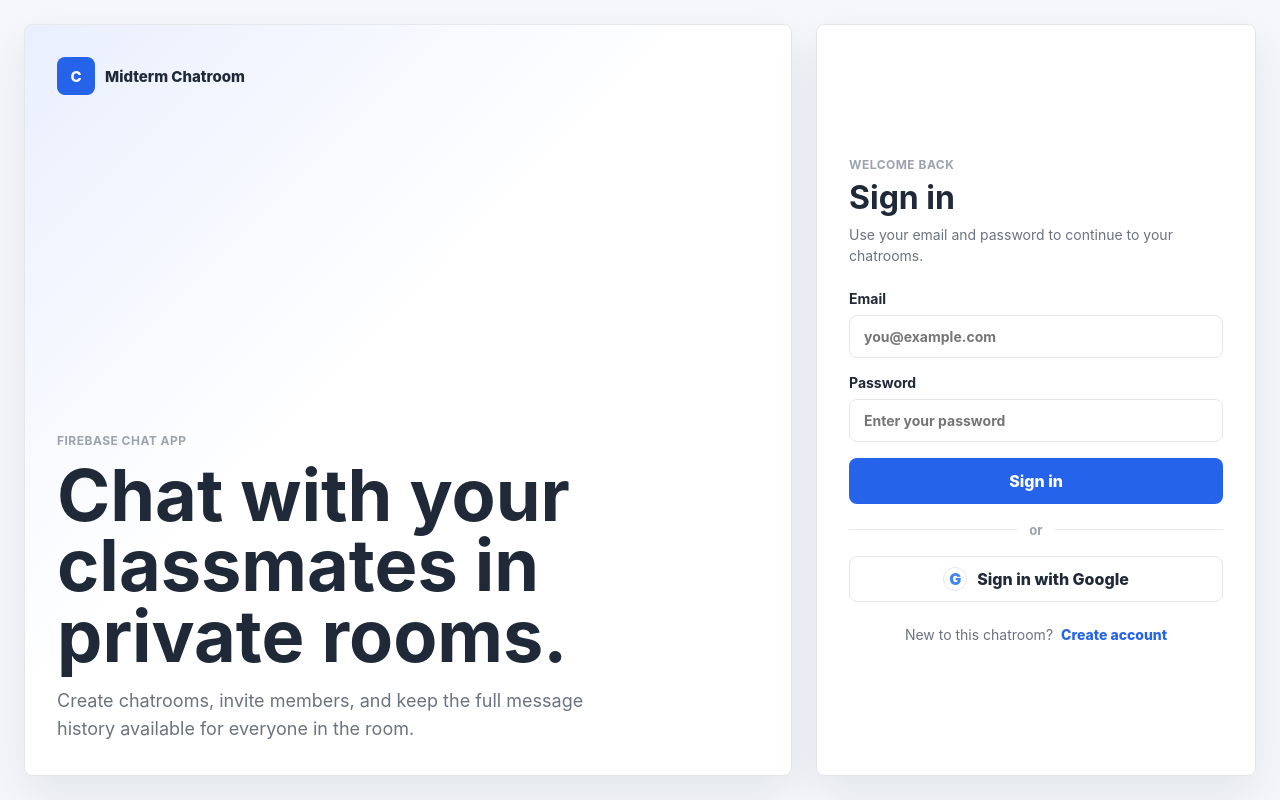
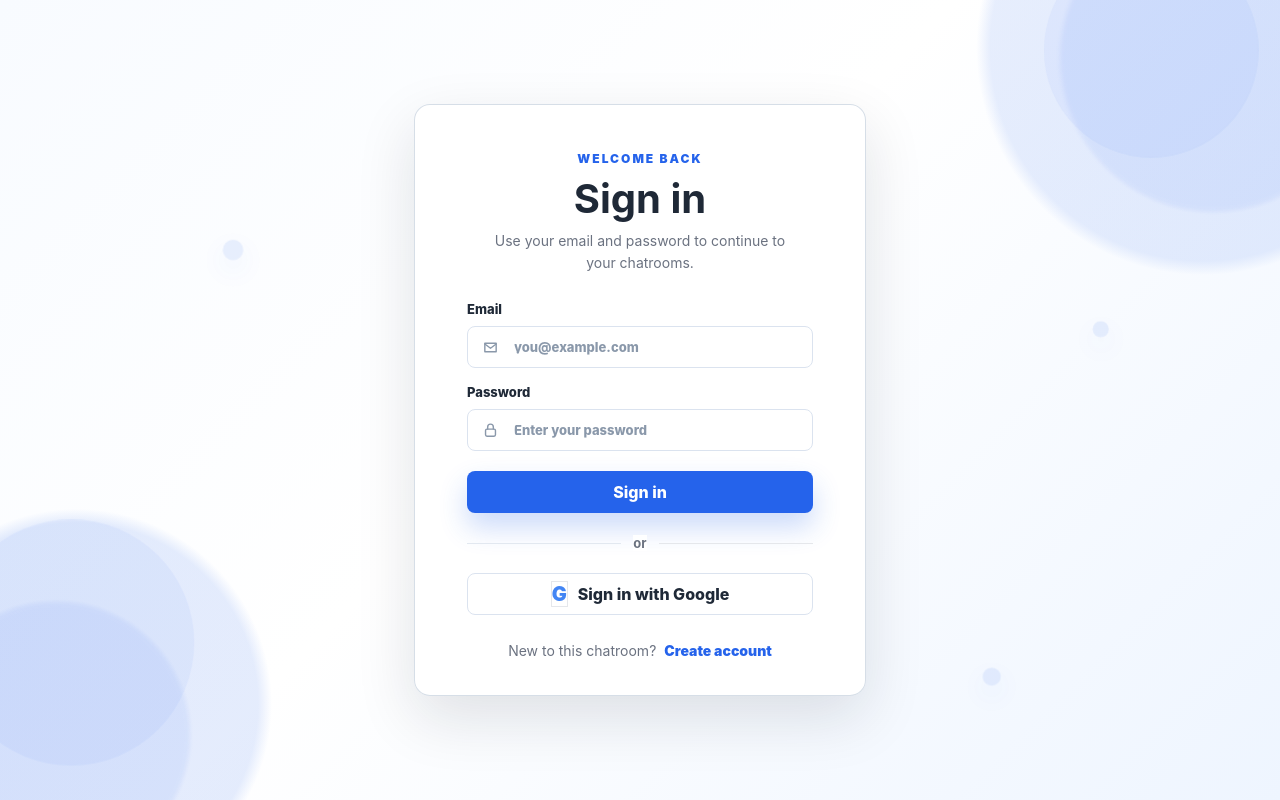
Before and after one commit to CharlieJJ0115/ChatRoom, a React (Vite) app: page / in a window 1280 px wide. Built offline with nearby package versions, Linux system fonts and the light colour scheme; no server answers.

Commit message:
login page UI

```diff
--- a/src/App.jsx
+++ b/src/App.jsx
@@ -22,21 +22,11 @@ function App() {
 
   return (
     <main className="auth-page">
-      <section className="auth-hero">
-        <div className="auth-brand">
-          <span className="brand-mark">C</span>
-          <span>Midterm Chatroom</span>
-        </div>
-
-        <div className="auth-copy">
-          <p className="eyebrow">Firebase Chat App</p>
-          <h1>Chat with your classmates in private rooms.</h1>
-          <p>
-            Create chatrooms, invite members, and keep the full message history
-            available for everyone in the room.
-          </p>
-        </div>
-      </section>
+      <span className="auth-background-orb auth-orb-large-top" aria-hidden="true" />
+      <span className="auth-background-orb auth-orb-large-bottom" aria-hidden="true" />
+      <span className="auth-background-dot auth-dot-left" aria-hidden="true" />
+      <span className="auth-background-dot auth-dot-right" aria-hidden="true" />
+      <span className="auth-background-dot auth-dot-bottom" aria-hidden="true" />
 
       <section className="auth-card">
         {isLogin ? <LoginPage /> : <RegisterPage />}
--- a/src/index.css
+++ b/src/index.css
@@ -3070,3 +3070,366 @@ h3 {
     gap: 4px;
   }
 }
+
+/* Auth redesign overrides */
+.auth-page {
+  position: relative;
+  display: grid;
+  width: 100%;
+  min-height: 100vh;
+  height: auto;
+  grid-template-columns: 1fr;
+  grid-template-rows: 1fr;
+  gap: 0;
+  place-items: center;
+  overflow: hidden;
+  padding: 24px;
+  background:
+    radial-gradient(circle at 6% 88%, rgba(37, 99, 235, 0.12) 0 13%, transparent 14%),
+    radial-gradient(circle at 94% 6%, rgba(37, 99, 235, 0.11) 0 15%, transparent 16%),
+    linear-gradient(135deg, #f8fbff 0%, #ffffff 46%, #eef5ff 100%);
+}
+
+.auth-page::before,
+.auth-page::after {
+  position: absolute;
+  content: "";
+  pointer-events: none;
+  border-radius: 999px;
+  background: rgba(37, 99, 235, 0.08);
+  filter: blur(2px);
+  animation: authFloat 14s ease-in-out infinite;
+}
+
+.auth-page::before {
+  width: 260px;
+  height: 260px;
+  left: -90px;
+  bottom: -80px;
+}
+
+.auth-page::after {
+  width: 300px;
+  height: 300px;
+  top: -80px;
+  right: -70px;
+  animation-delay: -4s;
+}
+
+.auth-background-orb,
+.auth-background-dot {
+  position: absolute;
+  pointer-events: none;
+  border-radius: 999px;
+  background: rgba(37, 99, 235, 0.18);
+  animation: authFloat 11s ease-in-out infinite, authPulse 7s ease-in-out infinite;
+}
+
+.auth-background-orb {
+  opacity: 0.55;
+}
+
+.auth-orb-large-top {
+  width: 210px;
+  height: 210px;
+  top: -42px;
+  right: 3%;
+  background: rgba(37, 99, 235, 0.07);
+  animation-duration: 16s;
+}
+
+.auth-orb-large-bottom {
+  width: 240px;
+  height: 240px;
+  left: -64px;
+  bottom: 3%;
+  background: rgba(37, 99, 235, 0.08);
+  animation-delay: -6s;
+  animation-duration: 18s;
+}
+
+.auth-background-dot {
+  width: 20px;
+  height: 20px;
+  box-shadow: 0 10px 28px rgba(37, 99, 235, 0.16);
+}
+
+.auth-dot-left {
+  top: 32%;
+  left: 16%;
+}
+
+.auth-dot-right {
+  top: 41%;
+  right: 14%;
+  width: 16px;
+  height: 16px;
+  animation-delay: -3s;
+}
+
+.auth-dot-bottom {
+  right: 22%;
+  bottom: 14%;
+  width: 18px;
+  height: 18px;
+  animation-delay: -7s;
+}
+
+.auth-card {
+  position: relative;
+  z-index: 1;
+  display: flex;
+  width: min(100%, 452px);
+  min-height: auto;
+  align-self: center;
+  flex-direction: column;
+  justify-self: center;
+  justify-content: center;
+  overflow: visible;
+  padding: 46px 52px 34px;
+  border: 1px solid rgba(203, 213, 225, 0.78);
+  border-radius: 16px;
+  background: rgba(255, 255, 255, 0.94);
+  box-shadow: 0 22px 60px rgba(15, 23, 42, 0.12);
+  backdrop-filter: blur(12px);
+}
+
+.auth-form {
+  width: 100%;
+}
+
+.auth-form-header {
+  margin-bottom: 28px;
+  text-align: center;
+}
+
+.auth-form-header .eyebrow {
+  margin: 0;
+  color: var(--accent);
+  font-size: 12px;
+  font-weight: 900;
+  letter-spacing: 2px;
+  text-transform: uppercase;
+}
+
+.auth-form-header h2 {
+  margin: 12px 0 10px;
+  color: var(--text);
+  font-size: 40px;
+  line-height: 1.05;
+}
+
+.auth-form-header p:last-child {
+  max-width: 300px;
+  margin: 0 auto;
+  color: var(--muted);
+  font-size: 14px;
+  line-height: 1.55;
+}
+
+.auth-form form {
+  display: flex;
+  flex-direction: column;
+  gap: 16px;
+}
+
+.field-group {
+  gap: 9px;
+  color: var(--text);
+  font-size: 13px;
+  font-weight: 800;
+}
+
+.auth-input-shell {
+  display: grid;
+  min-height: 42px;
+  grid-template-columns: 22px minmax(0, 1fr);
+  align-items: center;
+  gap: 10px;
+  border: 1px solid #dbe3ef;
+  border-radius: 8px;
+  padding: 0 14px;
+  background: #ffffff;
+  transition: border-color 0.2s ease, box-shadow 0.2s ease;
+}
+
+.auth-input-shell:focus-within {
+  border-color: var(--accent);
+  box-shadow: 0 0 0 3px rgba(37, 99, 235, 0.12);
+}
+
+.auth-input-icon {
+  display: inline-flex;
+  color: #8a98aa;
+}
+
+.auth-input-icon svg {
+  width: 17px;
+  height: 17px;
+  stroke: currentColor;
+  stroke-width: 2;
+  stroke-linecap: round;
+  stroke-linejoin: round;
+}
+
+.auth-input-shell input,
+.auth-input-shell input:focus {
+  width: 100%;
+  min-width: 0;
+  border: 0;
+  outline: none;
+  box-shadow: none;
+  padding: 0;
+  color: var(--text);
+  background: transparent;
+}
+
+.auth-input-shell input::placeholder {
+  color: #8a98aa;
+}
+
+.auth-submit {
+  min-height: 42px;
+  margin-top: 4px;
+  border-radius: 8px;
+  background: var(--accent);
+  box-shadow: 0 14px 28px rgba(37, 99, 235, 0.24);
+  font-size: 16px;
+}
+
+.auth-submit:hover:not(:disabled) {
+  background: var(--accent-strong);
+  box-shadow: 0 16px 30px rgba(29, 78, 216, 0.28);
+}
+
+.auth-submit:focus-visible {
+  outline: 3px solid rgba(37, 99, 235, 0.22);
+  outline-offset: 3px;
+}
+
+.auth-divider {
+  margin: 22px 0;
+}
+
+.auth-divider::before {
+  background: #e2e8f0;
+}
+
+.auth-divider span {
+  color: var(--muted);
+  background: rgba(255, 255, 255, 0.94);
+}
+
+.google-submit {
+  min-height: 42px;
+  border-color: #dbe3ef;
+  border-radius: 8px;
+  color: var(--text);
+  background: #ffffff;
+  font-size: 16px;
+  font-weight: 800;
+  transition: border-color 0.2s ease, background 0.2s ease, transform 0.2s ease;
+}
+
+.google-submit:hover:not(:disabled) {
+  border-color: #bfccdc;
+  background: #f8fafc;
+  transform: translateY(-1px);
+}
+
+.google-submit span {
+  display: inline-flex;
+  width: auto;
+  height: auto;
+  align-items: center;
+  justify-content: center;
+  border-radius: 0;
+  color: #4285f4;
+  background: transparent;
+  font-size: 20px;
+  font-weight: 900;
+}
+
+.auth-switch {
+  flex-wrap: wrap;
+  margin-top: 26px;
+  color: var(--muted);
+  font-size: 14px;
+  line-height: 1.4;
+  text-align: center;
+}
+
+.auth-switch button {
+  color: var(--accent);
+  font-weight: 900;
+}
+
+@keyframes authFloat {
+  0%,
+  100% {
+    transform: translate3d(0, 0, 0) scale(1);
+  }
+
+  50% {
+    transform: translate3d(18px, -16px, 0) scale(1.03);
+  }
+}
+
+@keyframes authPulse {
+  0%,
+  100% {
+    opacity: 0.42;
+  }
+
+  50% {
+    opacity: 0.72;
+  }
+}
+
+@media (max-width: 760px) {
+  .auth-page {
+    min-height: 100dvh;
+    height: auto;
+    grid-template-columns: 1fr;
+    grid-template-rows: 1fr;
+    gap: 0;
+    padding: 16px;
+  }
+
+  .auth-card {
+    width: min(100%, 420px);
+    padding: 34px 24px 26px;
+  }
+
+  .auth-form-header {
+    margin-bottom: 24px;
+  }
+
+  .auth-form-header h2 {
+    font-size: 34px;
+  }
+
+  .auth-form-header p:last-child {
+    max-width: 280px;
+  }
+
+  .auth-orb-large-top {
+    width: 150px;
+    height: 150px;
+    right: -54px;
+  }
+
+  .auth-orb-large-bottom {
+    width: 160px;
+    height: 160px;
+    left: -70px;
+  }
+
+  .auth-dot-left {
+    left: 6%;
+  }
+
+  .auth-dot-right {
+    right: 7%;
+  }
+}
--- a/src/pages/LoginPage.jsx
+++ b/src/pages/LoginPage.jsx
@@ -74,22 +74,38 @@ export default function LoginPage() {
       <form onSubmit={handleSubmit}>
         <label className="field-group">
           <span>Email</span>
+          <div className="auth-input-shell">
+            <span className="auth-input-icon" aria-hidden="true">
+              <svg viewBox="0 0 24 24" fill="none">
+                <path d="M4 6h16v12H4z" />
+                <path d="m4 7 8 6 8-6" />
+              </svg>
+            </span>
             <input
               type="email"
               placeholder="you@example.com"
               ref={emailRef}
               required
             />
+          </div>
         </label>
 
         <label className="field-group">
           <span>Password</span>
+          <div className="auth-input-shell">
+            <span className="auth-input-icon" aria-hidden="true">
+              <svg viewBox="0 0 24 24" fill="none">
+                <rect x="5" y="10" width="14" height="10" rx="2" />
+                <path d="M8 10V7a4 4 0 0 1 8 0v3" />
+              </svg>
+            </span>
             <input
               type="password"
               placeholder="Enter your password"
               ref={passwordRef}
               required
             />
+          </div>
         </label>
 
         <button className="auth-submit" type="submit">
--- a/src/pages/RegisterPage.jsx
+++ b/src/pages/RegisterPage.jsx
@@ -50,22 +50,38 @@ export default function RegisterPage() {
       <form onSubmit={handleSubmit}>
         <label className="field-group">
           <span>Email</span>
+          <div className="auth-input-shell">
+            <span className="auth-input-icon" aria-hidden="true">
+              <svg viewBox="0 0 24 24" fill="none">
+                <path d="M4 6h16v12H4z" />
+                <path d="m4 7 8 6 8-6" />
+              </svg>
+            </span>
             <input
               type="email"
               placeholder="you@example.com"
               ref={emailRef}
               required
             />
+          </div>
         </label>
 
         <label className="field-group">
           <span>Password</span>
+          <div className="auth-input-shell">
+            <span className="auth-input-icon" aria-hidden="true">
+              <svg viewBox="0 0 24 24" fill="none">
+                <rect x="5" y="10" width="14" height="10" rx="2" />
+                <path d="M8 10V7a4 4 0 0 1 8 0v3" />
+              </svg>
+            </span>
             <input
               type="password"
               placeholder="Create a password"
               ref={passwordRef}
               required
             />
+          </div>
         </label>
 
         <button className="auth-submit" type="submit">
```
Lines whose indentation alone changed are shown as unchanged.
